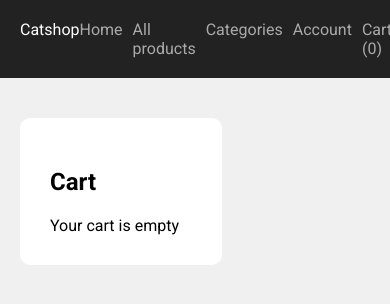
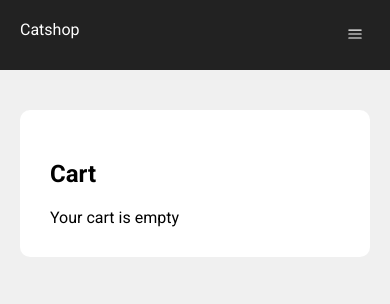
Before and after one commit to yushever/cat-shop-front, a Next.js app: page /cart in a window 390 px wide. Shown: the top 304 px of the page. Built offline with nearby package versions, Linux system fonts and the light colour scheme.

Commit message:
front responsive

```diff
--- a/components/Header.js
+++ b/components/Header.js
@@ -1,8 +1,9 @@
 import Link from "next/link";
 import styled from "styled-components";
 import Center from "./Center";
-import { useContext } from "react";
+import { useContext, useState } from "react";
 import { CartContext } from "./CartContext";
+import BarsIcon from "./icons/Bars";
 
 const StyledHeader = styled.header`
   background-color: #222;
@@ -10,6 +11,8 @@
 const Logo = styled(Link)`
   color: #fff;
   text-decoration: none;
+  position: relative;
+  z-index: 3;
 `;
 const Wrapper = styled.div`
   display: flex;
@@ -17,28 +20,69 @@
   padding: 20px 0;
 `;
 const NavLink = styled(Link)`
+  display: block;
   color: #aaa;
   text-decoration: none;
+  padding: 10px 0;
+  @media screen and (min-width: 768px) {
+    padding: 0;
+  }
 `;
 const StyledNav = styled.nav`
-  display: flex;
-  gap: 10px;
+  ${(props) =>
+    props.mobileNavActive
+      ? `
+  display: block;
+  `
+      : `
+  display: none;
+  `}
+  gap: 15px;
+  position: fixed;
+  top: 50px;
+  bottom: 0;
+  left: 0;
+  right: 0;
+  padding: 70px 20px 20px;
+  background-color: #222;
+  @media screen and (min-width: 768px) {
+    display: flex;
+    position: static;
+    padding: 0;
+  }
+`;
+const NavButton = styled.button`
+  background-color: transparent;
+  width: 30px;
+  height: 30px;
+  border: 0;
+  color: white;
+  cursor: pointer;
+  position: relative;
+  z-index: 3;
+  @media screen and (min-width: 768px) {
+    display: none;
+  }
 `;
 
 export default function Header() {
   const { cartProducts } = useContext(CartContext);
+  const [mobileNavActive, setMobileNavActive] = useState(false);
   return (
     <StyledHeader>
       <Center>
         <Wrapper>
           <Logo href={"/"}>Catshop</Logo>
-          <StyledNav>
+          <StyledNav mobileNavActive={mobileNavActive}>
             <NavLink href={"/"}>Home</NavLink>
             <NavLink href={"/products"}>All products</NavLink>
             <NavLink href={"/categories"}>Categories</NavLink>
             <NavLink href={"/account"}>Account</NavLink>
             <NavLink href={"/cart"}>Cart ({cartProducts.length})</NavLink>
           </StyledNav>
+          <NavButton onClick={() => setMobileNavActive((prev) => !prev)}>
+            <BarsIcon />
+          </NavButton>
         </Wrapper>
       </Center>
     </StyledHeader>
--- a/components/ProductsGrid.js
+++ b/components/ProductsGrid.js
@@ -3,9 +3,12 @@
 
 const StyledProductsGrid = styled.div`
   display: grid;
-  grid-template-columns: 1fr 1fr 1fr 1fr;
+  grid-template-columns: 1fr 1fr;
   gap: 20px;
   margin-bottom: 30px;
+  @media screen and (min-width: 768px) {
+    grid-template-columns: 1fr 1fr 1fr 1fr;
+  }
 `;
 
 export default function ProductsGrid({ products }) {
--- /dev/null
+++ b/components/icons/Bars.js
@@ -0,0 +1,17 @@
+export default function BarsIcon({ className = "w-6 h-6" }) {
+  return (
+    <svg
+      xmlns="http://www.w3.org/2000/svg"
+      fill="none"
+      viewBox="0 0 24 24"
+      strokeWidth="1.5"
+      stroke="currentColor"
+      className={className}>
+      <path
+        strokeLinecap="round"
+        strokeLinejoin="round"
+        d="M3.75 6.75h16.5M3.75 12h16.5m-16.5 5.25h16.5"
+      />
+    </svg>
+  );
+}
--- a/pages/_app.js
+++ b/pages/_app.js
@@ -1,5 +1,4 @@
 import { createGlobalStyle } from "styled-components";
-import { Helmet, HelmetProvider } from "react-helmet-async";
 import { CartContextProvider } from "@/components/CartContext";
 
 const GlobalStyles = createGlobalStyle`
--- a/pages/cart.js
+++ b/pages/cart.js
@@ -10,9 +10,12 @@
 
 const ColumnsWrapper = styled.div`
   display: grid;
-  grid-template-columns: 1.3fr 0.7fr;
+  grid-template-columns: 1fr;
   gap: 40px;
   margin-top: 40px;
+  @media screen and (min-width: 768px) {
+    grid-template-columns: 1.2fr 0.8fr;
+  }
 `;
 const Box = styled.div`
   background-color: #fff;
@@ -26,22 +29,37 @@
   display: flex;
   align-items: center;
   justify-content: center;
-  width: 100px;
+  width: 70px;
   height: 100px;
-  padding: 10px;
+  padding: 2px;
   border: 1px solid rgba(0, 0, 0, 0.1);
   border-radius: 10px;
   img {
-    max-width: 80px;
-    max-height: 80px;
+    max-width: 50px;
+    max-height: 50px;
+  }
+  @media screen and (min-width: 768px) {
+    padding: 10px;
+    width: 100px;
+    height: 100px;
+    img {
+      max-width: 80px;
+      max-height: 80px;
+    }
   }
 `;
 const QuantityLabel = styled.span`
-  padding: 0 3px;
+  padding: 0 15px;
+  display: block;
+  @media screen and (min-width: 768px) {
+    display: inline-block;
+    padding: 0 10px;
+  }
 `;
 const CityHolder = styled.div`
   display: flex;
   gap: 5px;
+  padding: 0 15px;
 `;
 
 export default function CartPage() {
--- a/pages/index.js
+++ b/pages/index.js
@@ -1,7 +1,6 @@
 import Featured from "@/components/Featured";
 import Header from "@/components/Header";
 import { mongooseConnect } from "@/lib/mongoose";
-import { Inter } from "next/font/google";
 import { Product } from "@/models/Product";
 import NewProducts from "@/components/NewProducts";
 
```
Also changed, not shown: components/Featured.js (+20 -2 lines), components/ProductBox.js (+18 -4 lines), pages/product/[id].js (+5 -2 lines).
